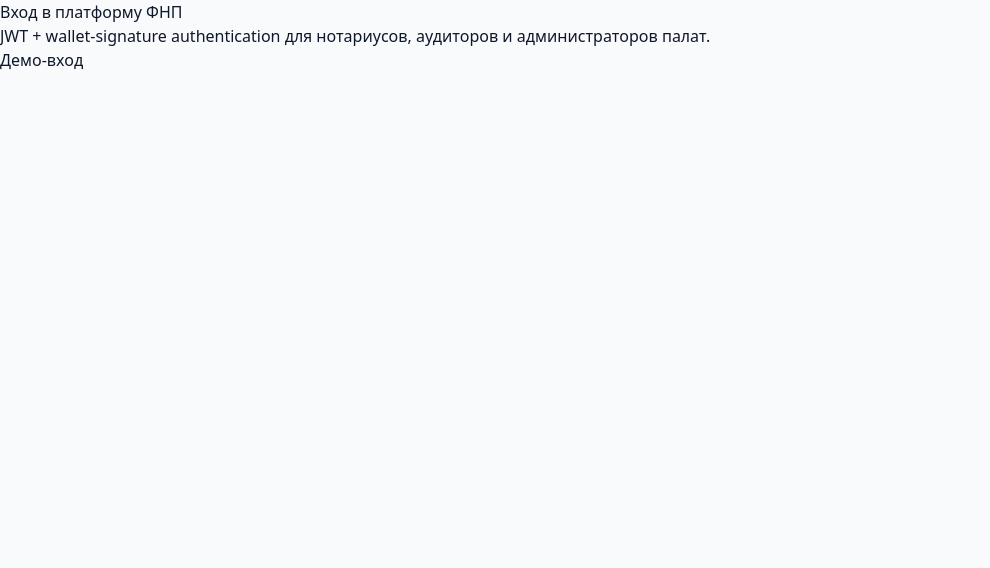
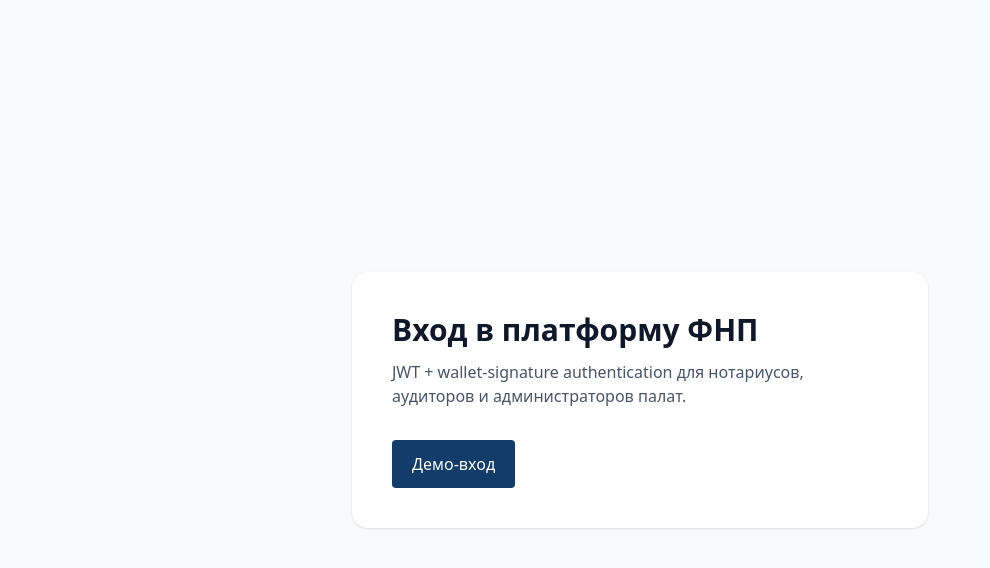
Before and after one commit to VadimKovalchuk1/diplom, a Next.js app in the folder apps/frontend/: page / in a window 1280 px wide. Shown: the top 568 px of the page, without its empty margins (0-990 px from the left). Built offline with nearby package versions, Linux system fonts and the light colour scheme.

Commit message:
Create tailwind.config.ts

```diff
--- /dev/null
+++ b/apps/frontend/tailwind.config.ts
@@ -0,0 +1,3 @@
+import type { Config } from 'tailwindcss';
+const config: Config = { content: ['./src/**/*.{ts,tsx}'], theme: { extend: { colors: { federal: '#123c69' } } }, plugins: [] };
+export default config;
```
